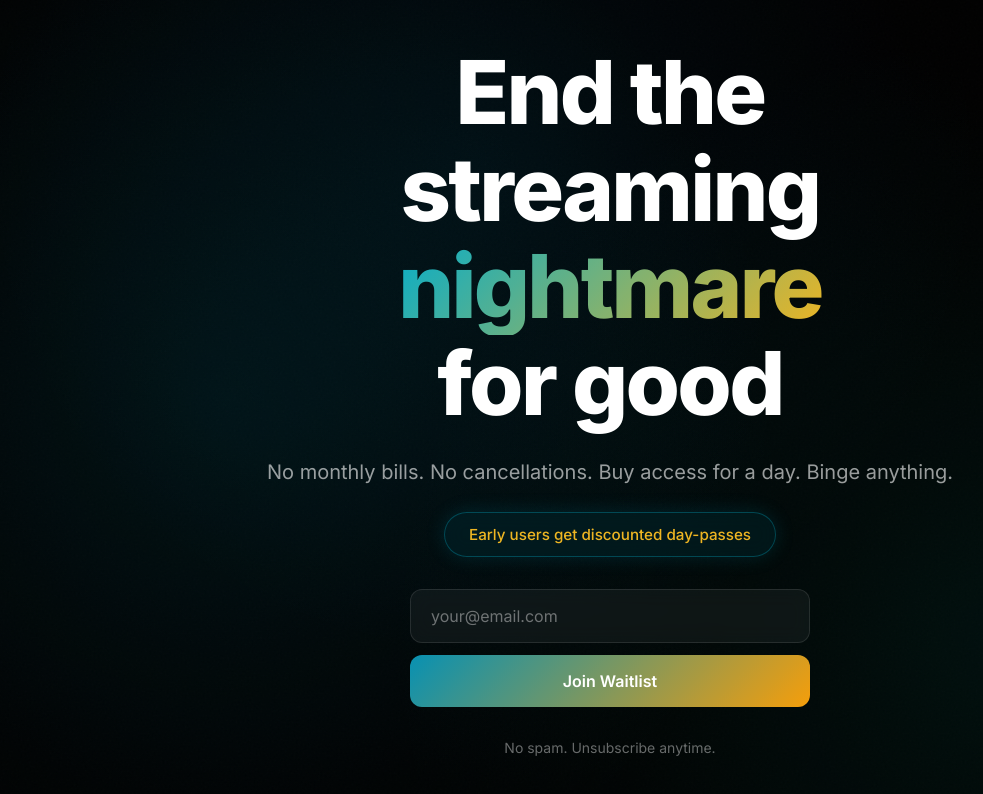
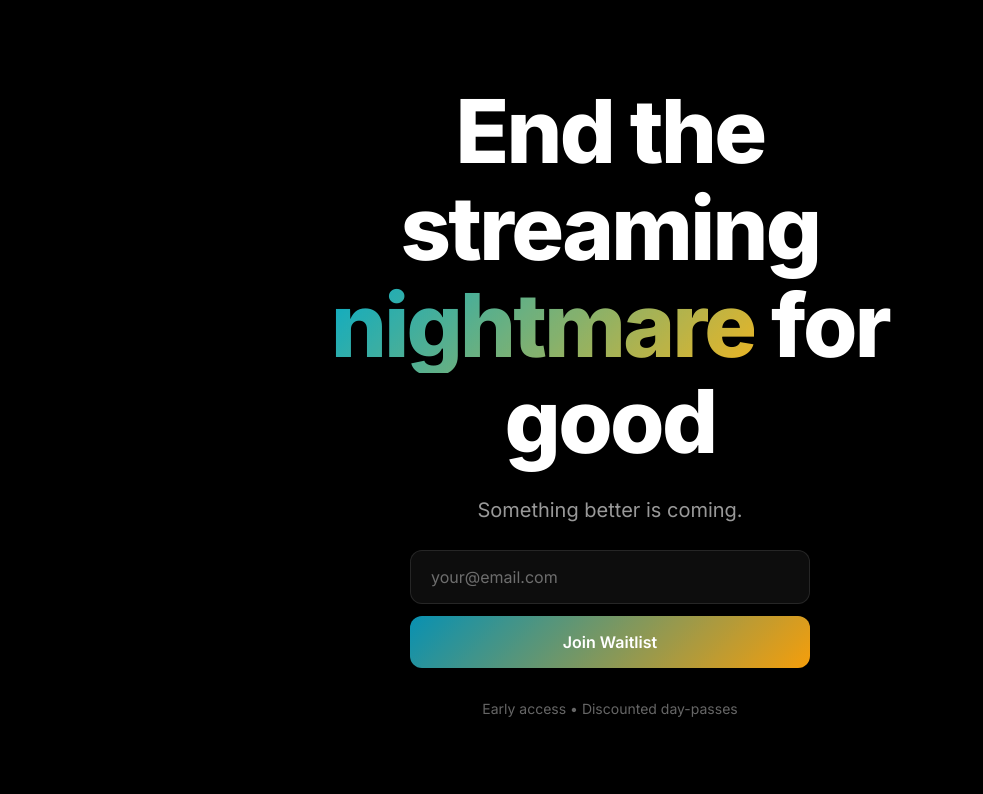
Before and after one commit to k4trina/flux, a React (Vite) app: page / in a window 1280 px wide. Shown: the top 794 px of the page, without its empty margins (30-1013 px from the left). Built offline with nearby package versions, Linux system fonts and the light colour scheme.

Commit message:
Update App.tsx

```diff
--- a/src/App.tsx
+++ b/src/App.tsx
@@ -12,7 +12,6 @@ function App() {
   const handleSubmit = async (e: React.FormEvent) => {
     e.preventDefault();
 
-    // Rate limiting check
     const time = new Date();
     const timestamp = time.valueOf();
     const previousTimestamp = localStorage.getItem('loops-form-timestamp');
@@ -66,49 +65,35 @@ function App() {
 
   return (
     <div className="container">
-      <div className="background-gradient"></div>
-
       <motion.div
         className="content"
         initial={{ opacity: 0 }}
         animate={{ opacity: 1 }}
-        transition={{ duration: 1 }}
+        transition={{ duration: 0.6 }}
       >
         <motion.div
-          initial={{ opacity: 0, y: 20 }}
+          initial={{ opacity: 0, y: 10 }}
           animate={{ opacity: 1, y: 0 }}
-          transition={{ duration: 0.8, delay: 0.2 }}
+          transition={{ duration: 0.5, delay: 0.1 }}
         >
           <h1 className="headline">
-            End the streaming
-            <br />
-            <span className="highlight">nightmare</span>
-            <br />
-            for good
+            End the streaming <span className="highlight">nightmare</span> for good
           </h1>
         </motion.div>
 
         <motion.p
           className="subheading"
-          initial={{ opacity: 0, y: 20 }}
+          initial={{ opacity: 0, y: 10 }}
           animate={{ opacity: 1, y: 0 }}
-          transition={{ duration: 0.8, delay: 0.4 }}
+          transition={{ duration: 0.5, delay: 0.2 }}
         >
-No monthly bills. No cancellations. Buy access for a day. Binge anything.        </motion.p>
+          Something better is coming.
+        </motion.p>
 
         <motion.div
-          className="incentive-badge"
-          initial={{ opacity: 0, scale: 0.9 }}
-          animate={{ opacity: 1, scale: 1 }}
-          transition={{ duration: 0.6, delay: 0.5 }}
-        >
-          Early users get discounted day-passes
-        </motion.div>
-
-        <motion.div
-          initial={{ opacity: 0, y: 20 }}
+          initial={{ opacity: 0, y: 10 }}
           animate={{ opacity: 1, y: 0 }}
-          transition={{ duration: 0.8, delay: 0.6 }}
+          transition={{ duration: 0.5, delay: 0.3 }}
           className="form-container"
         >
           {!showSuccess && !showError && (
@@ -136,13 +121,11 @@ No monthly bills. No cancellations. Buy access for a day. Binge anything.
 
           {showSuccess && (
             <motion.div
-              initial={{ opacity: 0, scale: 0.9 }}
+              initial={{ opacity: 0, scale: 0.95 }}
               animate={{ opacity: 1, scale: 1 }}
               className="success-message"
             >
-              <div className="success-icon">✓</div>
-              <p>You're on the list!</p>
-              <p className="success-subtext">We'll be in touch soon.</p>
+              <p>You're on the list.</p>
               <button onClick={resetForm} className="back-button">
                 ← Back
               </button>
@@ -151,7 +134,7 @@ No monthly bills. No cancellations. Buy access for a day. Binge anything.
 
           {showError && (
             <motion.div
-              initial={{ opacity: 0, scale: 0.9 }}
+              initial={{ opacity: 0, scale: 0.95 }}
               animate={{ opacity: 1, scale: 1 }}
               className="error-message"
             >
@@ -166,14 +149,12 @@ No monthly bills. No cancellations. Buy access for a day. Binge anything.
         <motion.div
           initial={{ opacity: 0 }}
           animate={{ opacity: 1 }}
-          transition={{ duration: 0.8, delay: 0.8 }}
+          transition={{ duration: 0.5, delay: 0.4 }}
           className="footer-text"
         >
-          No spam. Unsubscribe anytime.
+          Early access • Discounted day-passes
         </motion.div>
       </motion.div>
-
-      <div className="grain"></div>
     </div>
   );
 }
```
